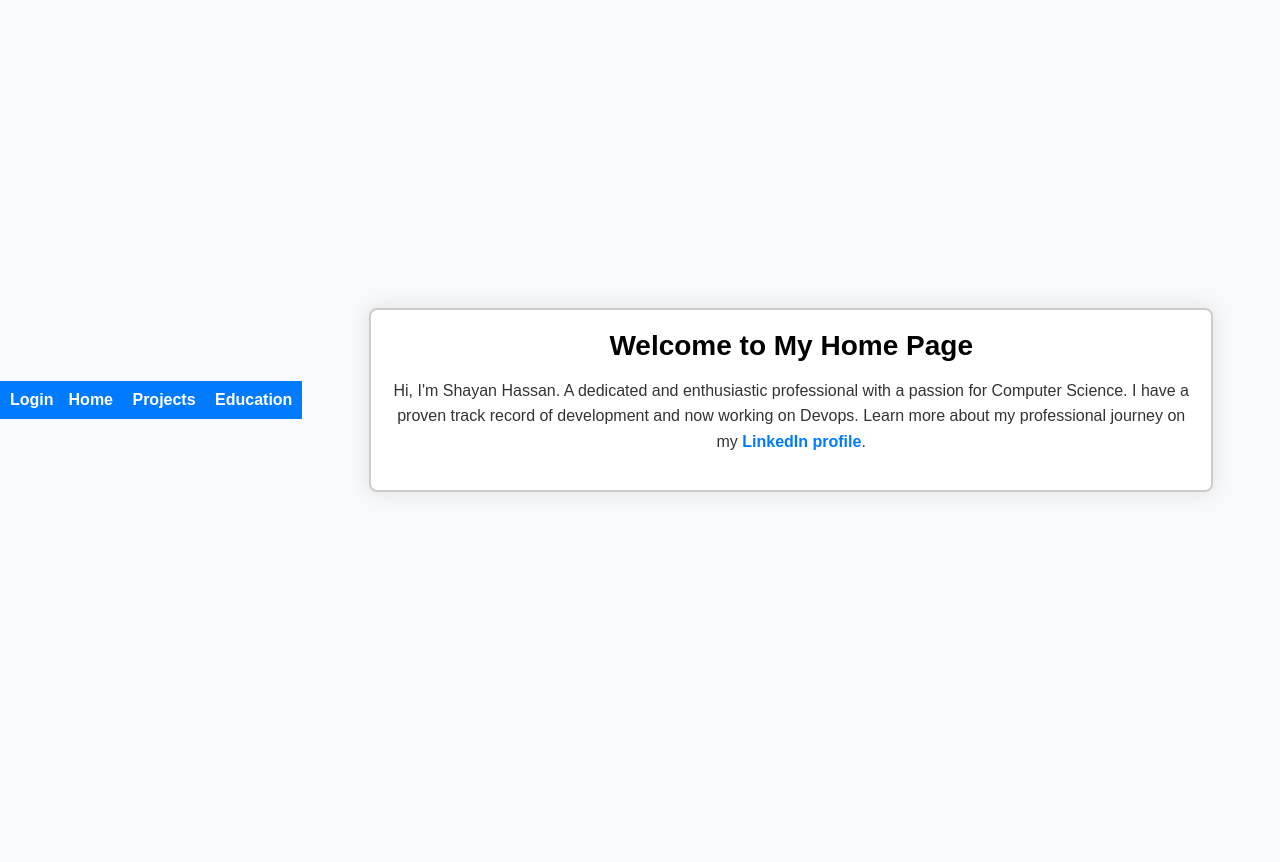
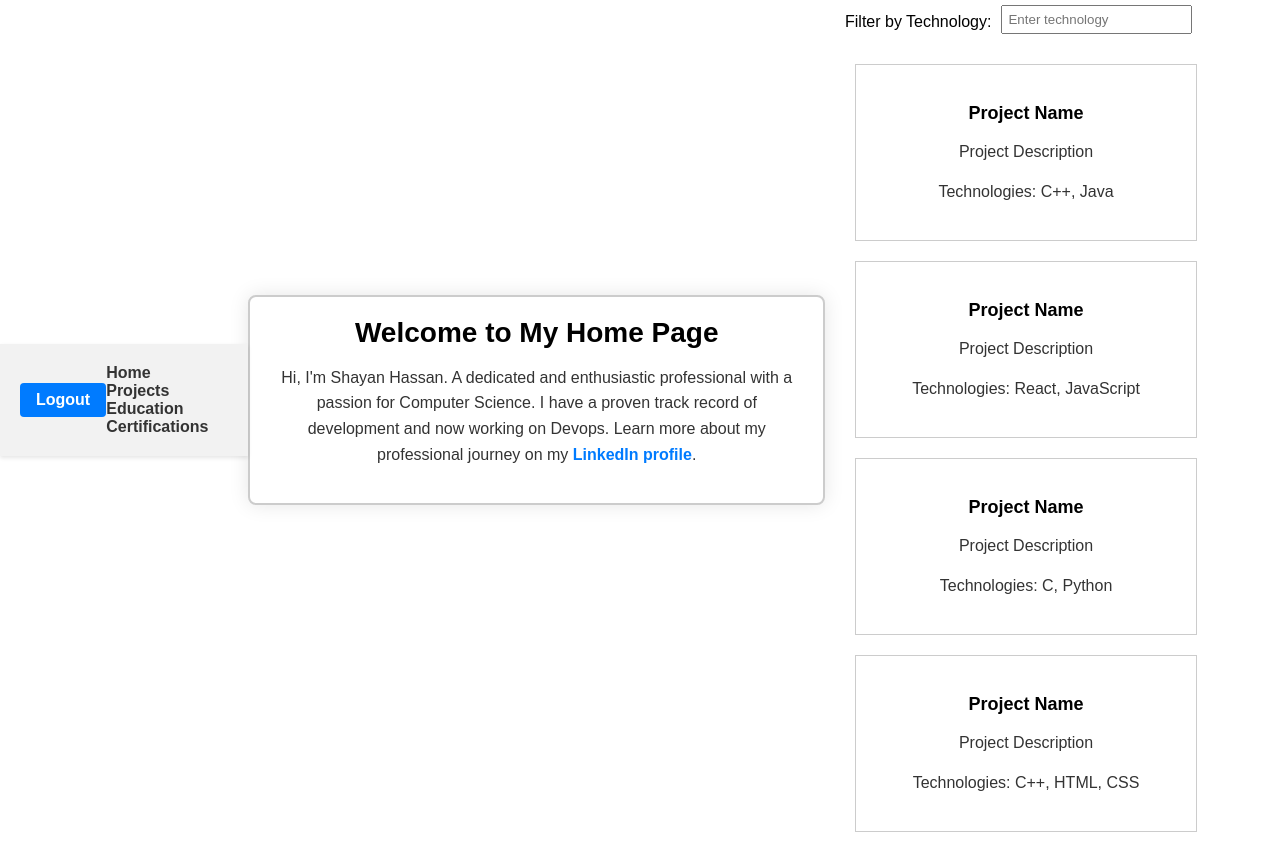
Before and after one commit to k201873/Devops-Assignment-1, a plain HTML site: page home.html in a window 1280 px wide. Before the commit the page ends 800 px from the top, so only its background shows below. Drawn offline with Linux system fonts and the light colour scheme.

Commit message:
Added some Projects

```diff
--- a/home.html
+++ b/home.html
@@ -1,31 +1,220 @@
 <!DOCTYPE html>
 <html lang="en">
   <head>
-    <meta charset="UTF-8">
-    <meta name="viewport" content="width=device-width, initial-scale=1.0">
-    <title>Shayan Hassan - Home</title>
-    <link rel="stylesheet" href="styles.css">
+    <meta charset="UTF-8" />
+    <meta name="viewport" content="width=device-width, initial-scale=1.0" />
+    <title>Nav Bar</title>
+    <link rel="stylesheet" href="styles.css" />
   </head>
-<body class="home-page">
-    <header class="navbar">
-        <div class="left-section">
-            <a href="index.html">Login</a>
-        </div>
-        <div class="right-section">
-            <a href="home.html">Home</a>
-            <a href="#">Projects</a>
-            <a href="#">Education</a>
-        </div>
-    </header>
+
+  <style>
+    .home-body {
+      font-family: sans-serif;
+      font-size: 16px;
+      background-color: #fff;
+      margin: 0;
+      padding: 0;
+    }
+
+    /* Style the navigation bar */
+    .nav-bar {
+      display: flex;
+      justify-content: space-between;
+      align-items: center;
+      padding: 20px;
+      background-color: #f2f2f2;
+      box-shadow: 0 2px 4px rgba(0, 0, 0, 0.1);
+      margin-top: 0;
+      position: sticky;
+      top: 0;
+    }
+
+    /* Style the navigation bar links */
+    .nav-links {
+      list-style: none;
+      margin: 0;
+      padding: 0;
+    }
+
+    /* Style individual navigation bar links */
+    .nav-links li {
+      display: inline-block;
+      margin-right: 20px;
+    }
+
+    /* Style the navigation bar link text */
+    .nav-links a {
+      text-decoration: none;
+      color: #333;
+      font-weight: bold;
+    }
+
+    /* Style the login button */
+    .login-btn {
+      padding: 8px 16px;
+      background-color: #007bff;
+      color: white;
+      text-decoration: none;
+      border-radius: 4px;
+    }
+    .container {
+      max-width: 800px;
+      margin: 50px auto;
+      padding: 20px;
+      background-color: #ffffff;
+      border-radius: 8px;
+      box-shadow: 0 0 20px rgba(0, 0, 0, 0.1);
+    }
+
+    h1 {
+      margin: 0;
+      font-size: 28px;
+    }
+
+    p {
+      line-height: 1.6;
+      color: #333333;
+    }
+
+    a {
+      color: #007bff;
+      text-decoration: none;
+      font-weight: bold;
+    }
+
+    a:hover {
+      text-decoration: underline;
+    }
+    .projects-container {
+      display: flex;
+      flex-wrap: wrap;
+      justify-content: space-between;
+      margin: 20px;
+    }
+
+    .project-card {
+      width: 300px;
+      border: 1px solid #ccc;
+      padding: 20px;
+      margin: 10px;
+    }
+
+    .project-card h3 {
+      font-size: 18px;
+      margin-bottom: 10px;
+    }
+
+    .project-card p {
+      font-size: 16px;
+      line-height: 1.5;
+    }
+
+    .filter-container {
+      display: flex;
+      margin: 20px;
+      align-items:center ;
+    }
+
+    .filter-label {
+      margin-right: 10px;
+      margin-top: 5px;
+    }
+
+    .filter-input {
+      padding: 5px;
+    }
+    .project{
+        text-align: center;
+    }
+  </style>
+  <body class="home-body">
+    <nav class="nav-bar">
+      <a href="index.html" class="login-btn">Logout</a>
+
+      <ul class="nav-links">
+        <li><a href="#">Home</a></li>
+        <li><a href="#">Projects</a></li>
+        <li><a href="#">Education</a></li>
+        <li><a href="#">Certifications</a></li>
+      </ul>
+    </nav>
 
     <div class="container">
       <section>
         <h1>Welcome to My Home Page</h1>
         <p>
-                Hi, I'm Shayan Hassan. A dedicated and enthusiastic professional with a passion for Computer Science. I have a proven track record of development and now working on Devops. Learn more about my professional journey on my
-                <a href="https://www.linkedin.com/in/shayan-hassan-a5a5481b5/" target="_blank">LinkedIn profile</a>.
+          Hi, I'm Shayan Hassan. A dedicated and enthusiastic professional with
+          a passion for Computer Science. I have a proven track record of
+          development and now working on Devops. Learn more about my
+          professional journey on my
+          <a
+            href="https://www.linkedin.com/in/shayan-hassan-a5a5481b5/"
+            target="_blank"
+            >LinkedIn profile</a
+          >.
         </p>
       </section>
     </div>
+    <div class="project">
+      <h2 >My Projects</h3>
+      <div class="filter-container">
+        <label for="filter-input" class="filter-label"
+          >Filter by Technology:</label
+        >
+        <input
+          type="text"
+          id="filter-input"
+          class="filter-input"
+          placeholder="Enter technology"
+        />
+      </div>
+
+      <div class="projects-container">
+        <div class="project-card">
+          <h3>Project Name</h3>
+          <p>Project Description</p>
+          <p>Technologies: C++, Java</p>
+        </div>
+
+        <div class="project-card">
+          <h3>Project Name</h3>
+          <p>Project Description</p>
+          <p>Technologies: React, JavaScript</p>
+        </div>
+
+        <div class="project-card">
+          <h3>Project Name</h3>
+          <p>Project Description</p>
+          <p>Technologies: C, Python</p>
+        </div>
+
+        <div class="project-card">
+          <h3>Project Name</h3>
+          <p>Project Description</p>
+          <p>Technologies: C++, HTML, CSS</p>
+        </div>
+      </div>
+    </div>
+
+    <script>
+      const filterInput = document.getElementById("filter-input");
+      const projectsContainer = document.querySelector(".projects-container");
+
+      filterInput.addEventListener("keyup", () => {
+        const filterText = filterInput.value.toLowerCase();
+        const projects = projectsContainer.querySelectorAll(".project-card");
+
+        projects.forEach((project) => {
+          const projectTechnologies = project
+            .querySelector("p:last-child")
+            .textContent.toLowerCase();
+          if (projectTechnologies.includes(filterText)) {
+            project.style.display = "block";
+          } else {
+            project.style.display = "none";
+          }
+        });
+      });
+    </script>
   </body>
 </html>
```
Also changed, not shown: index.html (+63 -5 lines). Lines whose indentation alone changed are shown as unchanged.
